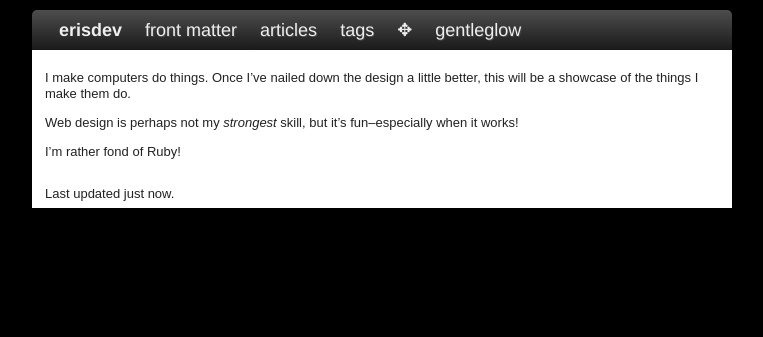
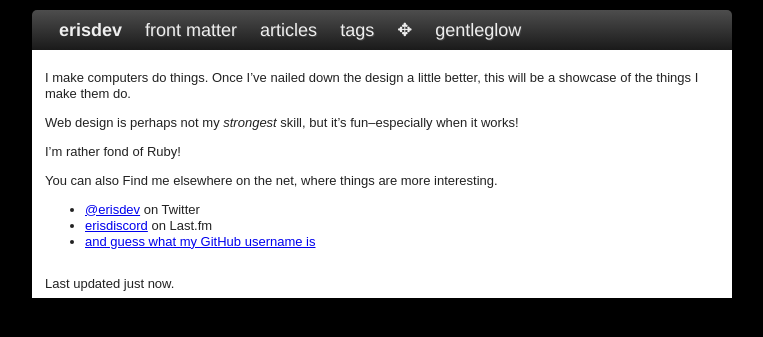
Before and after one commit to erisdev/erisdev.github.io, a Jekyll site: the page built from index.md, in a window 1280 px wide. Shown: the top 337 px of the page, without its empty margins (258-1021 px from the left). Built offline with Jekyll 4.4.1, drawn with Linux system fonts in a browser that asks for light colours; Markdown is read by kramdown in place of the engine named in the settings.

Commit message:
add external "me" links to the front page

```diff
--- a/index.md
+++ b/index.md
@@ -7,3 +7,9 @@ I make computers do things. Once I've nailed down the design a little better, th
 Web design is perhaps not my _strongest_ skill, but it's fun--especially when it works!
 
 I'm rather fond of Ruby!
+
+You can also Find me elsewhere on the net, where things are more interesting.
+
+* [@erisdev](http://twitter.com/erisdev) on Twitter
+* [erisdiscord](http://last.fm/user/erisdiscord) on Last.fm
+* [and guess what my GitHub username is](http://github.com/erisdiscord)
```
